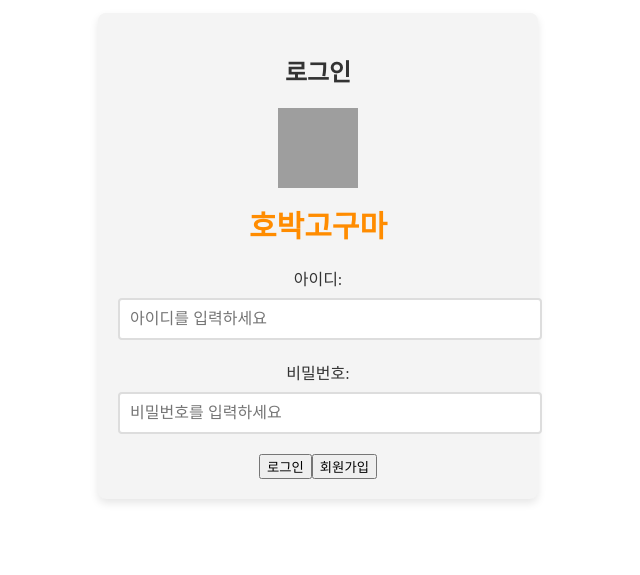
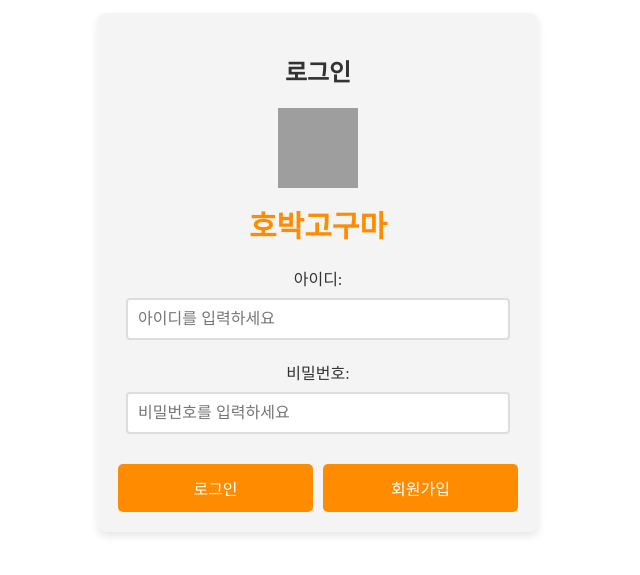
Before and after one commit to kimyk0101/hbgoguma-project-react, a React (Vite) app: page /loginPage in a window 1280 px wide. Shown: the part 199-774 px from the top of the page, without its empty margins (322-962 px from the left). Built offline with nearby package versions, Linux system fonts and the light colour scheme; grey boxes are pictures that could not be loaded; a web font is replaced by a local one.

Commit message:
[연경] 로그인 페이지 css 수정

```diff
--- a/src/css/loginPage.css
+++ b/src/css/loginPage.css
@@ -36,6 +36,48 @@
 
 .login-container form {
   width: 100%;
+
+  /* 버튼 그룹을 가로 배치 */
+.login-button-group {
+  display: flex;
+  gap: 10px; /* 버튼 사이 간격 */
+  justify-content: center; /* 버튼을 가운데 정렬 */
+  margin-top: 10px;
+  flex-direction: row; /* 가로로 배치 */
+}
+
+/* 버튼 스타일 */
+.login-button-group button {
+  flex: 1; /* 버튼을 균등한 크기로 설정 */
+  padding: 12px;
+  width: 150px;
+  border: none;
+  border-radius: 5px;
+  font-size: 16px;
+  cursor: pointer;
+  transition: background-color 0.3s ease;
+  text-align: center;
+}
+
+
+
+.login-button-group button[type="submit"] {
+  background-color: #ff8c00;
+  color: white;
+}
+
+.login-button-group button[type="submit"]:hover {
+  background-color: #e67e00;
+}
+
+.login-button-group button[type="button"] {
+  background-color: #ff8c00;
+  color: white;
+}
+
+.login-button-group button[type="button"]:hover {
+  background: #e67e00;
+}
 }
 
 .login-container label {
@@ -46,7 +88,7 @@
 }
 
 .login-container input {
-  width: 100%;
+  width: 90%;
   padding: 10px;
   margin-bottom: 20px;
   border: 2px solid #ddd;
@@ -60,36 +102,8 @@
   outline: none;
 }
 
-.login-button-group button {
-  width: 100%;
-  padding: 12px;
-  border: none;
-  border-radius: 5px;
-  font-size: 16px;
-  cursor: pointer;
-  margin-bottom: 10px;
-  transition: background-color 0.3s ease;
-}
 
-.login-button-group button[type="submit"] {
-  background-color: #ff8c00;
-  color: white;
-}
 
-.login-button-group button[type="submit"]:hover {
-  background-color: #e67e00;
-}
-
-.login-button-group button[type="button"] {
-  background-color: #fff;
-  border: 2px solid #ff8c00;
-  color: #ff8c00;
-}
-
-.login-button-group button[type="button"]:hover {
-  background-color: #ff8c00;
-  color: white;
-}
 
 .error-message {
   color: red;
--- a/src/pages/loginPage.jsx
+++ b/src/pages/loginPage.jsx
@@ -78,7 +78,7 @@ const LoginPage = () => {
         {/* 로그인 오류메시지 출력 */}
         {error && <p className="error-message">{error}</p>}
 
-        <div className="button-group">
+        <div className="login-button-group">
           <button type="button" onClick={() => handleLogin()}>
             로그인
           </button>
```
